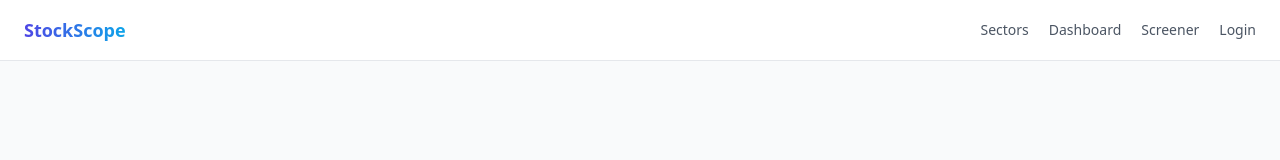
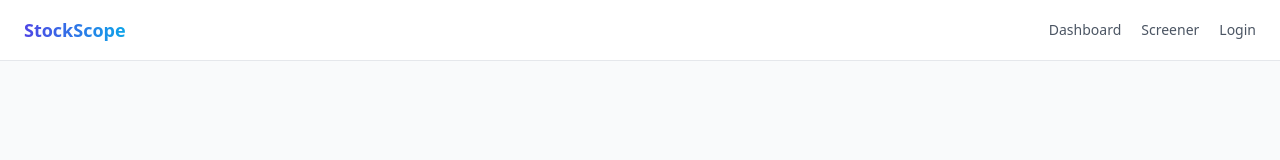
Before and after one commit to 14deepak22-eng/stock-analysis-ap, a Next.js app in the folder stock-analysis-app/: page / in a window 1280 px wide. Shown: the top 160 px of the page. Built offline with nearby package versions, Linux system fonts and the light colour scheme; no server answers.

Commit message:
Update layout.js

```diff
--- a/stock-analysis-app/app/layout.js
+++ b/stock-analysis-app/app/layout.js
@@ -14,8 +14,7 @@ export default function RootLayout({ children }) {
           <a href="/" className="font-bold text-lg bg-gradient-to-r from-indigo-600 to-sky-500 bg-clip-text text-transparent">
             StockScope
           </a>
-          <nav className="flex items-center gap-5 text-sm font-medium text-gray-600">
-            <a href="/sectors" className="hover:text-indigo-600">Sectors</a>
+                   <nav className="flex items-center gap-5 text-sm font-medium text-gray-600">
             <a href="/dashboard" className="hover:text-indigo-600">Dashboard</a>
             <a href="/screener" className="hover:text-indigo-600">Screener</a>
             <AuthStatus />
```
